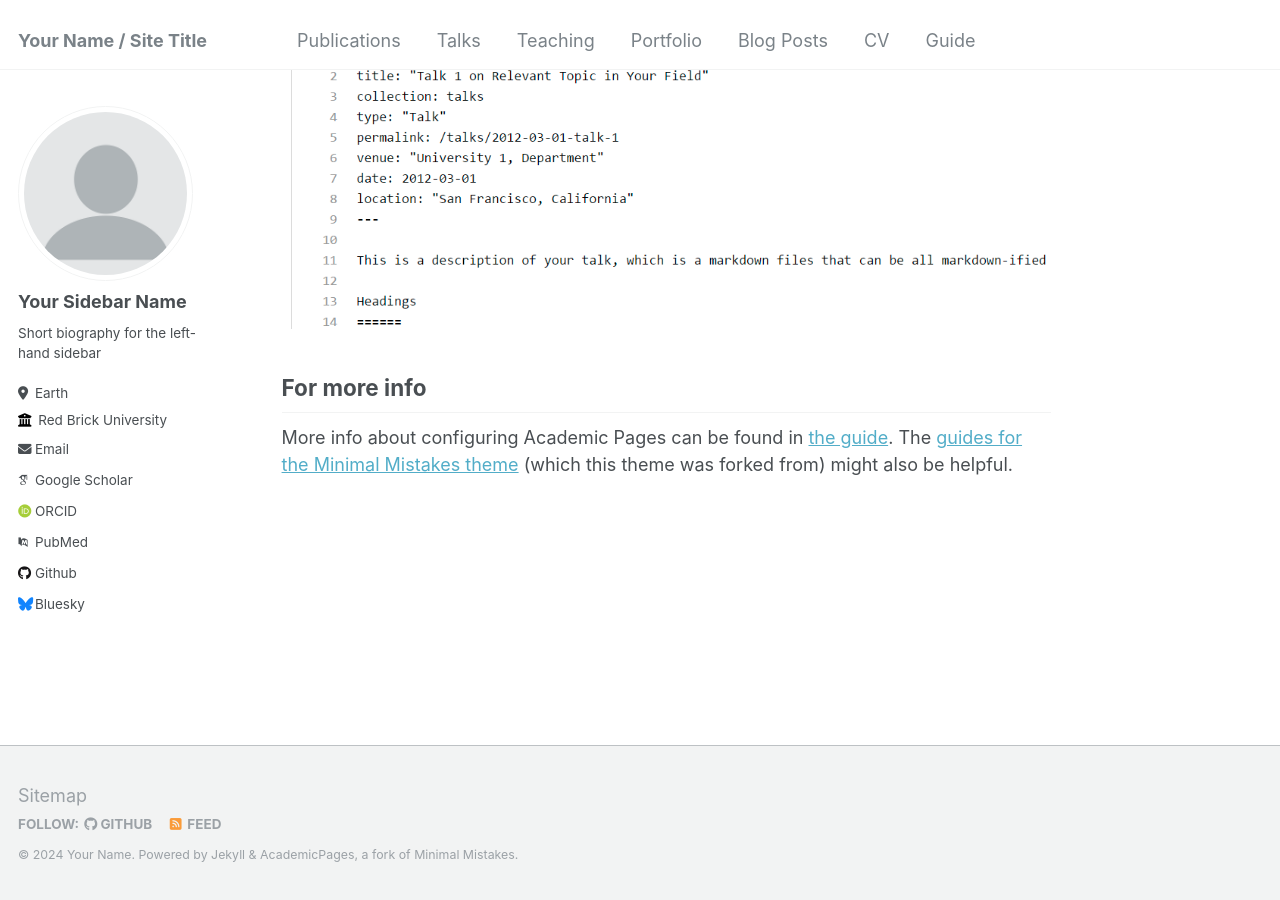
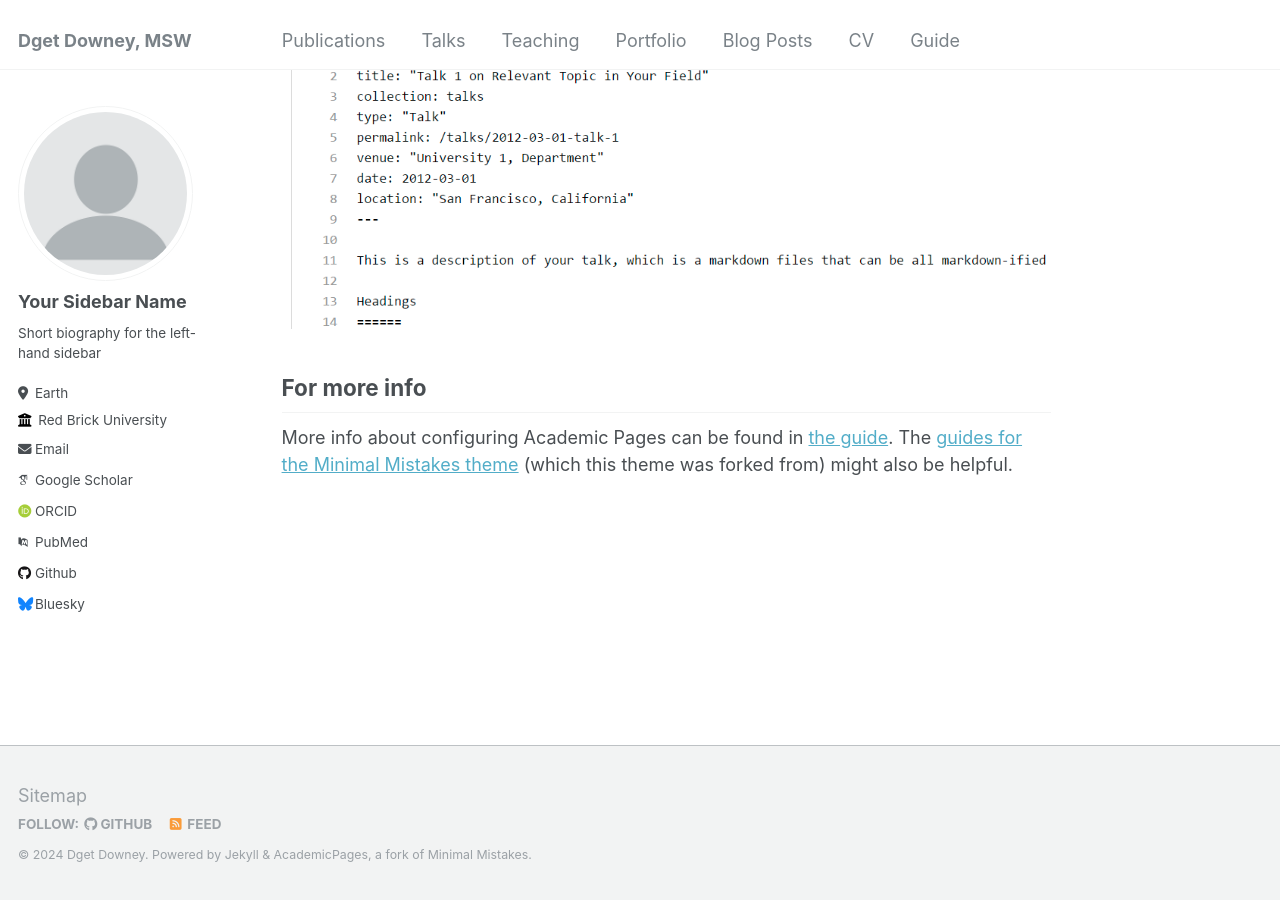
Before and after one commit to dgetdowney/dgetdowney.github.io, a Jekyll site: the page built from _pages/about.md, in a window 1280 px wide and 900 px high, scrolled down 2660 px. Built offline with Jekyll 4.4.1, drawn with Linux system fonts in a browser that asks for light colours; some web fonts are replaced.

Commit message:
Site settings 1 _config.yml

```diff
--- a/_config.yml
+++ b/_config.yml
@@ -8,13 +8,13 @@
 
 # Basic Site Settings
 locale                   : "en-US"
-title                    : "Your Name / Site Title"
+title                    : "Dget Downey, MSW"
 title_separator          : "-"
-name                     : &name "Your Name"
-description              : &description "personal description"
-url                      : https://academicpages.github.io # the base hostname & protocol for your site e.g. "https://mmistakes.github.io"
+name                     : &name "Dget Downey"
+description              : &description "PhD Student in Social Work at New York University"
+url                      : https://dgetdowney.github.io/ # the base hostname & protocol for your site e.g. "https://mmistakes.github.io"
 baseurl                  : "" # the subpath of your site, e.g. "/blog"
-repository               : "academicpages/academicpages.github.io"
+repository               : "dgetdowney.github.io"
 
 # Site Author - The following control what appear as part of the author content on the side bar.
 #               If a field is blank the icon and link will not appear, otherwise it will be shown.
```
